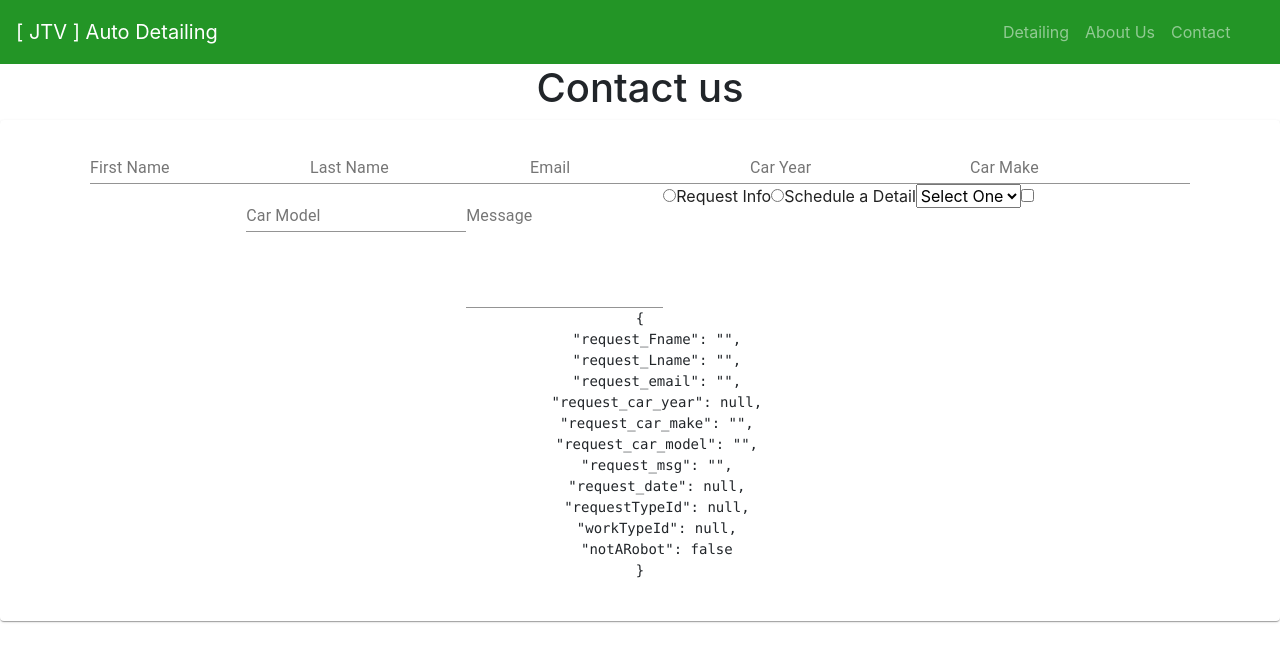
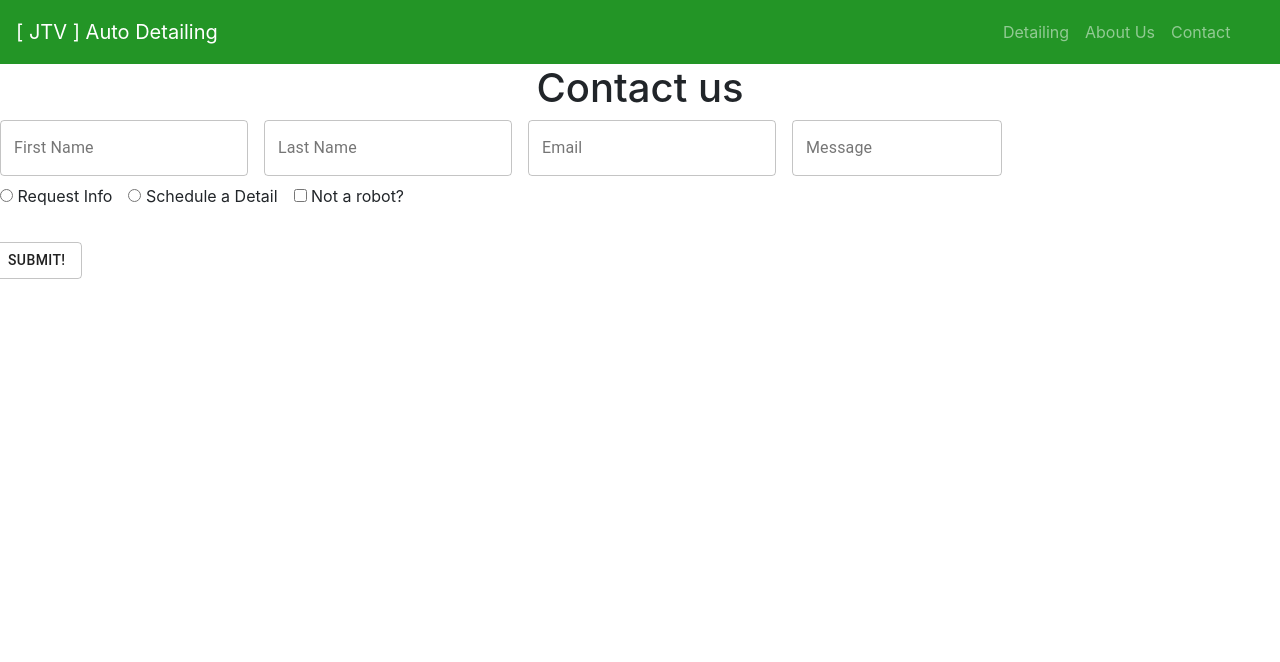
Before and after one commit to Jonny2424/JTV-Frontend, a React (Create React App) app in the folder jtv-app-frontend/: page /contact in a window 1280 px wide. Shown: the top 662 px of the page. Built offline with nearby package versions, Linux system fonts and the light colour scheme.

Commit message:
form design finished

```diff
--- a/jtv-app-frontend/src/components/CreateRequestForm.js
+++ b/jtv-app-frontend/src/components/CreateRequestForm.js
@@ -1,7 +1,8 @@
 import React, { Component } from 'react';
 import { Formik, Form, Field } from "formik";
-import { Card, CardContent, TextField, FormControl, FormLabel, RadioGroup, FormControlLabel } from '@material-ui/core';
+import { Card, CardContent, TextField, MenuItem, Grid, Button } from '@material-ui/core';
 import * as Yup from "yup";
+
 
 class CreateRequestForm extends Component {
   constructor(props) {
@@ -19,7 +20,6 @@ class CreateRequestForm extends Component {
       requestTypeId: null,
       workTypeId: null,
       notARobot: false,
-
     }
   }
 
@@ -28,52 +28,95 @@ class CreateRequestForm extends Component {
     this.setState({ [name]: value });
   }
 
+
   render() {
     return (
-      <Card>
-        <CardContent>
+      <div>
           <Formik initialValues={this.state} onSubmit={() => { }}>
             {({ values }) => (
               <Form>
-                <Field name="request_Fname" as={TextField} label="First Name" />
-                <Field name="request_Lname" as={TextField} label="Last Name" />
-                <Field name="request_email" as={TextField} label="Email" />
-                <Field name="request_car_year" type="number" as={TextField} label="Car Year" />
-                <Field name="request_car_make" as={TextField} label="Car Make" />
-                <Field name="request_car_model" as={TextField} label="Car Model" />
-                <Field name="request_msg" as={TextField} label="Message" multiline rows={5} />
+                <Grid container xs="12" spacing="2">
+                  <Grid item>
+                    <Field name="request_Fname" as={TextField} variant="outlined" label="First Name" />
+                  </Grid>
+                  <Grid item>
+                    <Field name="request_Lname" as={TextField} variant="outlined" label="Last Name" />
+                  </Grid>
+                  <Grid item>
+                    <Field name="request_email" as={TextField} variant="outlined" label="Email" />
+                  </Grid>
+                  <Grid item>
+                    <Field name="request_msg" as={TextField} variant="outlined" label="Message" multiline rows={1} rowsMax={8} />
+                  </Grid>
+                </Grid>
+                <Grid container xs="12" spacing="2">
+                  <Grid item>
                     <label>
                       <Field type="radio" name="requestTypeId" value="1" />
-              Request Info
+                      {"   " + "Request Info"}
                     </label>
+                  </Grid>
+                  <Grid item>
                     <label>
                       <Field type="radio" name="requestTypeId" value="2" />
-              Schedule a Detail
+                      {"   " + "Schedule a Detail"}
                     </label>
-                {values.requestTypeId === "2" ? <TextField
-                  id="date"
-                  label="Preferred Dropoff"
+                  </Grid>
+                  <Grid item>
+                    <label>
+                      <Field type="checkbox" name="notARobot" />
+                      {" Not a robot?"}
+                    </label>
+                  </Grid>
+                  {values.requestTypeId === "2" ?
+                    <>
+                      <Grid container xs="12" spacing="2" margin-bottom="9">
+                        <Grid item>
+                          <Field name="request_car_year" type="number" as={TextField} variant="outlined" label="Car Year" />
+                        </Grid>
+                        <Grid item>
+                          <Field name="request_car_make" as={TextField} variant="outlined" label="Car Make" />
+                        </Grid>
+                        <Grid item>
+                          <Field name="request_car_model" as={TextField} variant="outlined" label="Car Model" />
+                        </Grid>
+                        <Grid item>
+                          <Field
+                            as={TextField}
+                            label="Preferred Drop Off"
+                            name="request_date"
                             type="date"
+                            variant="outlined"
                             defaultValue="mm/dd/yyyy"
                             InputLabelProps={{
                               shrink: true,
-                  }}
-                /> : null}
-                <Field name="workTypeId" as="select">
-                  <option defaultValue>Select One</option>
-                  <option value={1}>Bronze</option>
-                  <option value={2}>Silver</option>
-                  <option value={3}>Gold</option>
+                            }} />
+                        </Grid>
+                        <Grid item>
+                          <Field name="workTypeId" as={TextField} variant="outlined" label="Package" select style={{ "width": "8vw" }}>
+                            <MenuItem defaultValue>Select One</MenuItem>
+                            <MenuItem value={1}>Bronze</MenuItem>
+                            <MenuItem value={2}>Silver</MenuItem>
+                            <MenuItem value={3}>Gold</MenuItem>
                           </Field>
-                <Field type="checkbox" name="notARobot" />
+                        </Grid>
+                      </Grid>
+                    </>
+                    : null}
+                    <Grid container xs="12" spacing="2" style={{ "marginTop": 10 }}>
+                      <Grid item >
+                    <Button type="submit" variant="outlined" color="success">
+                  Submit!
+                </Button>
+                    </Grid>
 
-
-                <pre>{JSON.stringify(values, null, 4)}</pre>
+                </Grid>
+                </Grid>
+                {/* <pre>{JSON.stringify(values, null, 4)}</pre> */}
               </Form>
             )}
           </Formik>
-        </CardContent>
-      </Card>
+          </div>
     )
   }
 }
```
Lines whose indentation alone changed are shown as unchanged.
